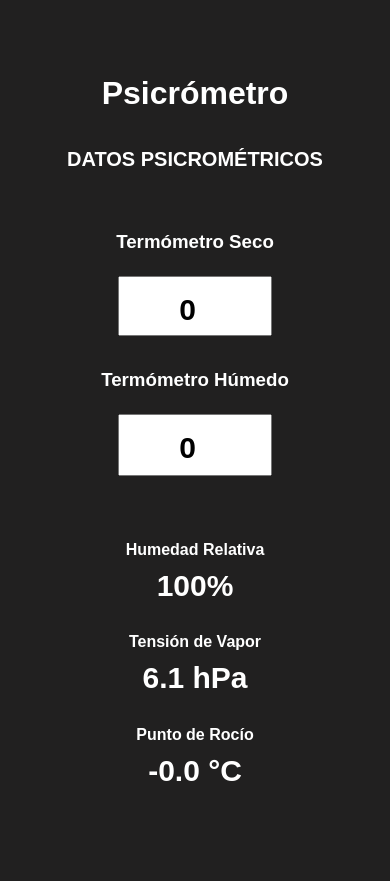
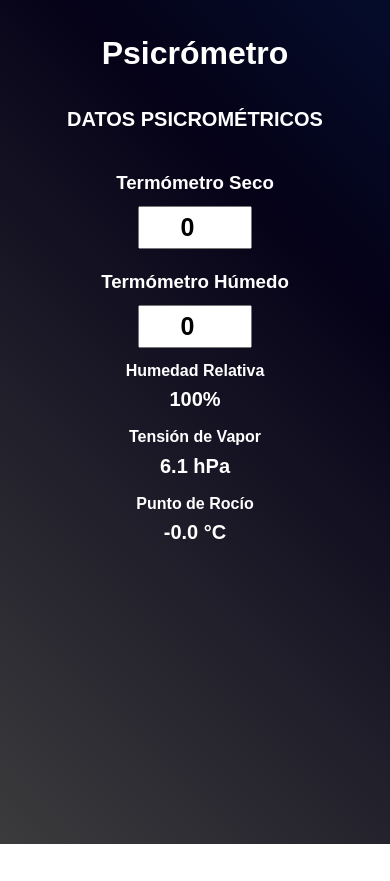
Before and after one commit to gabr13l195/met-app, a React (Vite) app: page / in a window 390 px wide. After the commit the page ends 844 px from the top, so only its background shows below. Built offline with nearby package versions, Linux system fonts and the light colour scheme.

Commit message:
Cambios diseño

```diff
--- a/src/App.css
+++ b/src/App.css
@@ -11,7 +11,6 @@
   flex-direction: column;
   align-items: center;
   text-align: center;
-  padding: 40px;
   font-family: Arial, sans-serif;
 }
 
@@ -21,16 +20,12 @@
 }
 
 .subtitulo {
-  font-size: 30px;
-  margin-bottom: 35px;
+  font-size: 20px;
 }
 
 .contenedor-inputs {
   display: flex;
   justify-content: center;
-  gap: 50px;
-  margin-bottom: 40px;
-  flex-wrap: wrap;
 }
 
 .columna-input {
@@ -42,9 +37,8 @@
 .campo-temperatura {
   width: 160px;
   font-size: 50px;
-  padding: 15px;
+  padding: 5px;
   text-align: center;
-  margin-top: 10px;
   font-weight: bold;
 }
 
@@ -63,7 +57,7 @@
 }
 
 .valor-resultado {
-  font-size: 40px;
+  font-size: 100px;
   font-weight: bold;
   margin-top: 5px;
 }
@@ -103,26 +97,21 @@
     font-size: 20px;
   }
 
-  .columna-input {
-    margin-bottom: 10px; /* Optional: reduce extra spacing if any */
-  }
-
   .contenedor-inputs,
   .contenedor-resultados {
     flex-direction: column;
     align-items: center;
-    gap: 1px; /* Reduces spacing between items */
+    gap: 0px; /* Reduces spacing between items */
   }
 
   .campo-temperatura {
-    width: 120px;
-    font-size: 30px;
-    margin-top: 1px; /* Antes estaba en 10px */
-    padding-bottom: 5%;
+    width: 100px;
+    font-size: 25px;
+    margin-top: -10px; /* Antes estaba en 10px */
   }
 
   .valor-resultado {
-    font-size: 30px;
+    font-size: 20px;
     margin-top: -20px;
   }
 
--- a/src/index.css
+++ b/src/index.css
@@ -4,8 +4,7 @@
   font-weight: 400;
 
   color-scheme: light dark;
-  color: #ffffff;
-  background-color: #212020;
+
 
   font-synthesis: none;
   text-rendering: optimizeLegibility;
@@ -20,16 +19,21 @@ a {
 }
 a:hover {
   color: #535bf2;
+} */
+
+body {
+  color: #ffffff;
+  background: linear-gradient(45deg, #000000, #3f3f3f, #050218, #022150);
+    background-size: 300% 300%;
+    animation: gradientBG 10s ease infinite;
 }
 
-body {
-  margin: 0;
-  display: flex;
-  place-items: center;
-  min-width: 320px;
-  min-height: 100vh;
+@keyframes gradientBG {
+  0% { background-position: 0% 50%; }
+  50% { background-position: 100% 50%; }
+  100% { background-position: 0% 50%; }
 }
-
+/*
 h1 {
   font-size: 3.2em;
   line-height: 1.1;
```
